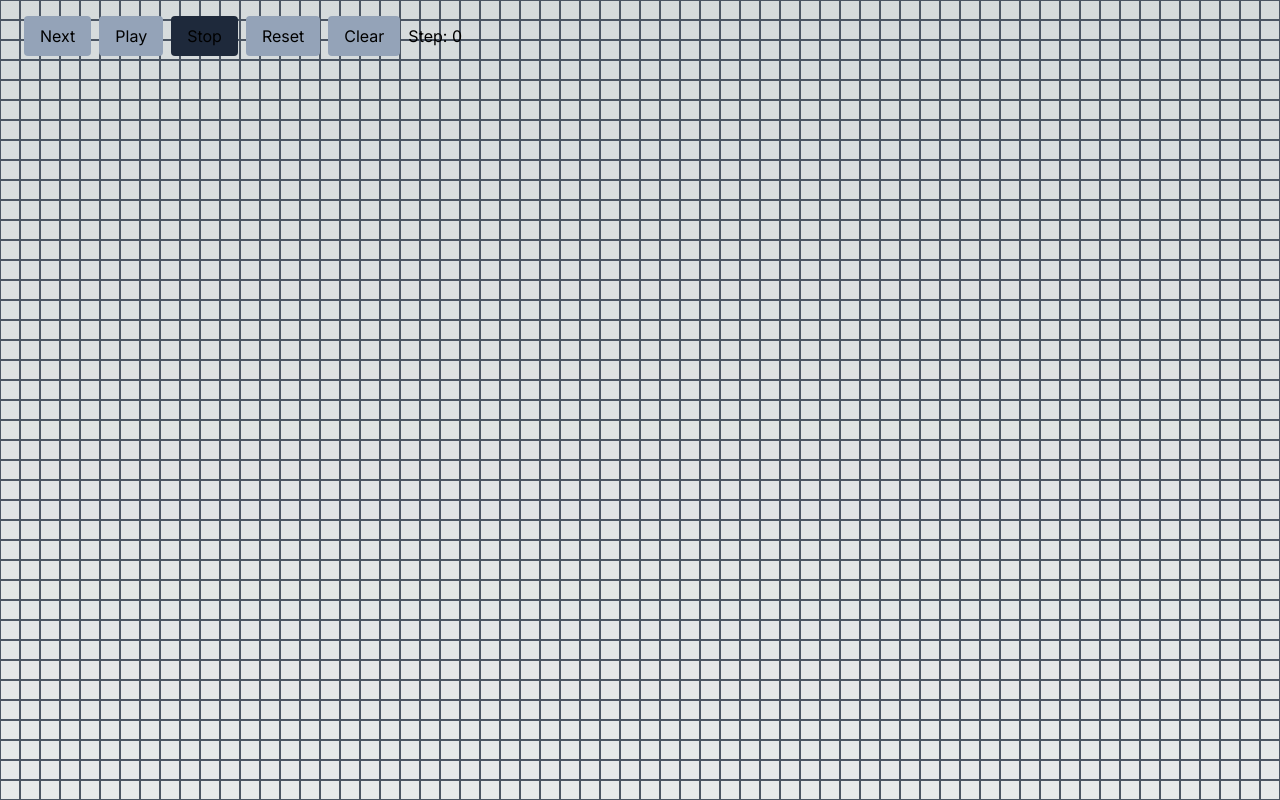
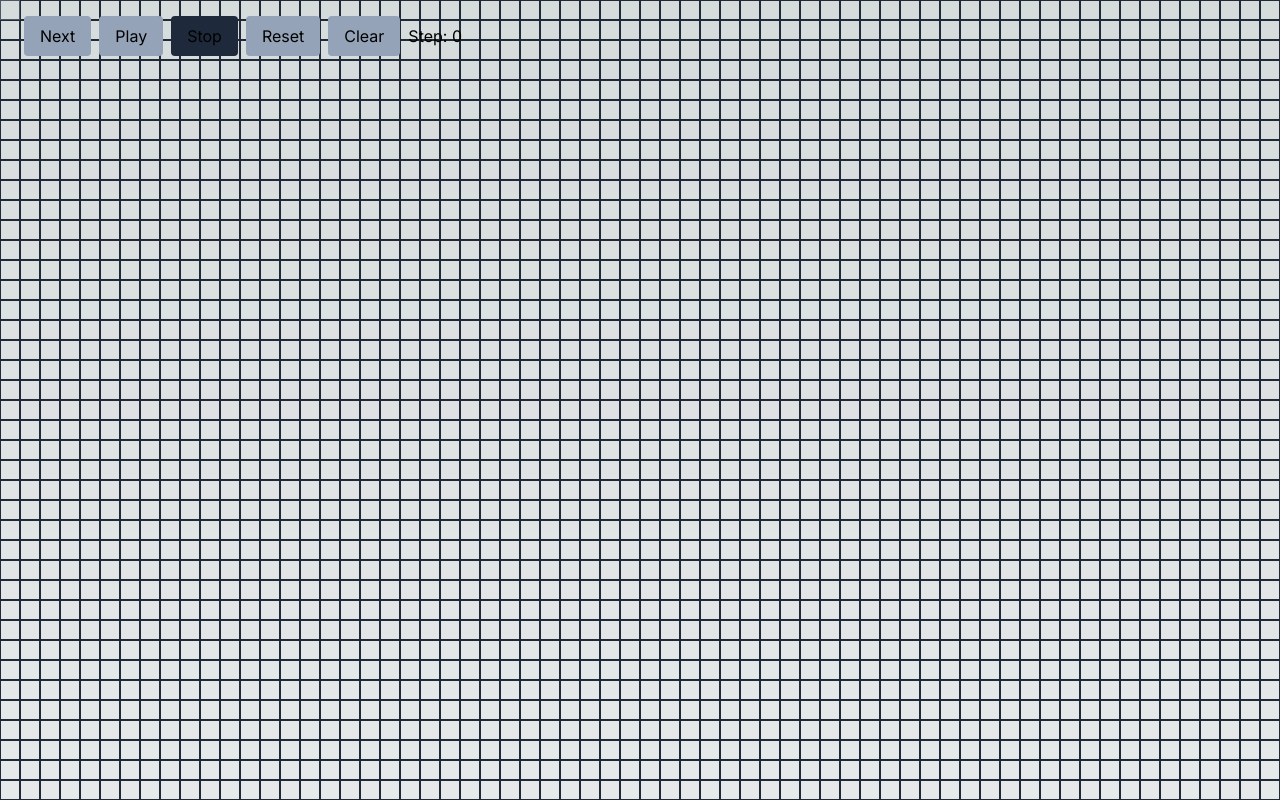
Before and after one commit to FarizioKautsar/game-of-life, a Next.js app: page / in a window 1280 px wide. Shown: the top 800 px of the page. Built offline with nearby package versions, Linux system fonts and the light colour scheme.

Commit message:
Styling updates

```diff
--- a/src/app/components/Cell.tsx
+++ b/src/app/components/Cell.tsx
@@ -1,3 +1,4 @@
+import classNames from "classnames";
 import { MouseEvent } from "react";
 
 const DEFAULT_CELL_SIZE = 20;
@@ -6,22 +7,25 @@ export default function Cell({
   zoom = 0,
   onMouseEnter,
   active,
-  coord,
+  isHovered,
 }: {
   zoom: number;
-  coord: number[];
   onMouseEnter: (event: MouseEvent) => void;
   active: boolean;
+  isHovered?: boolean;
 }) {
-  const [x, y] = coord;
   return (
     <div
       style={{
         width: Math.max(DEFAULT_CELL_SIZE + zoom),
         height: Math.max(DEFAULT_CELL_SIZE + zoom),
-        backgroundColor: active ? "white" : "transparent",
       }}
-      className="border-gray-600 border-[1px] flex-shrink-0 text-red-500 cursor-pointer"
+      className={classNames(
+        "transition-all duration-150",
+        "border-[1px] flex-shrink-0 text-red-500 cursor-pointer",
+        isHovered ? "border-gray-600" : "border-gray-800",
+        active ? "bg-white border-0" : "bg-transparent",
+      )}
       onMouseEnter={onMouseEnter}
     ></div>
   );
--- a/src/app/page.tsx
+++ b/src/app/page.tsx
@@ -25,7 +25,6 @@ export default function Home() {
   }, [isDrawing, hoveredCoord, setValue, isInit]);
 
   function handleMouseHover(
-    event: MouseEvent<Element, globalThis.MouseEvent>,
     x: number,
     y: number
   ) {
@@ -65,12 +64,14 @@ export default function Home() {
   }
 
   function handleClear() {
+    setIsInit(true);
     setStep(0);
     stopPlaying();
     setValue("matrix", []);
   }
 
   function handleReset() {
+    setIsInit(true);
     setStep(0);
     stopPlaying();
     const initMatrix = getValues("initMatrix") || [];
@@ -95,6 +96,7 @@ export default function Home() {
   };
 
   const startPlaying = () => {
+    setIsInit(false);
     handlePlay();
   };
 
@@ -135,8 +137,8 @@ export default function Home() {
               <Cell
                 key={y}
                 zoom={zoom}
-                coord={[x, y]}
-                onMouseEnter={(e) => handleMouseHover(e, x, y)}
+                isHovered={hoveredCoord[0] === x && hoveredCoord[1] === y}
+                onMouseEnter={() => handleMouseHover(x, y)}
                 active={watch(`matrix.${x}.${y}`) || false}
               />
             ))}
```
